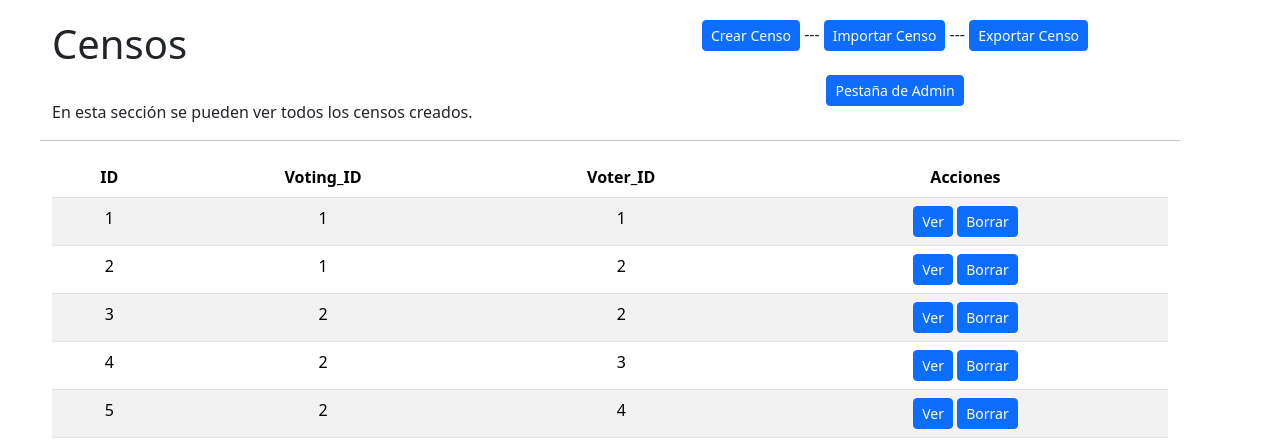
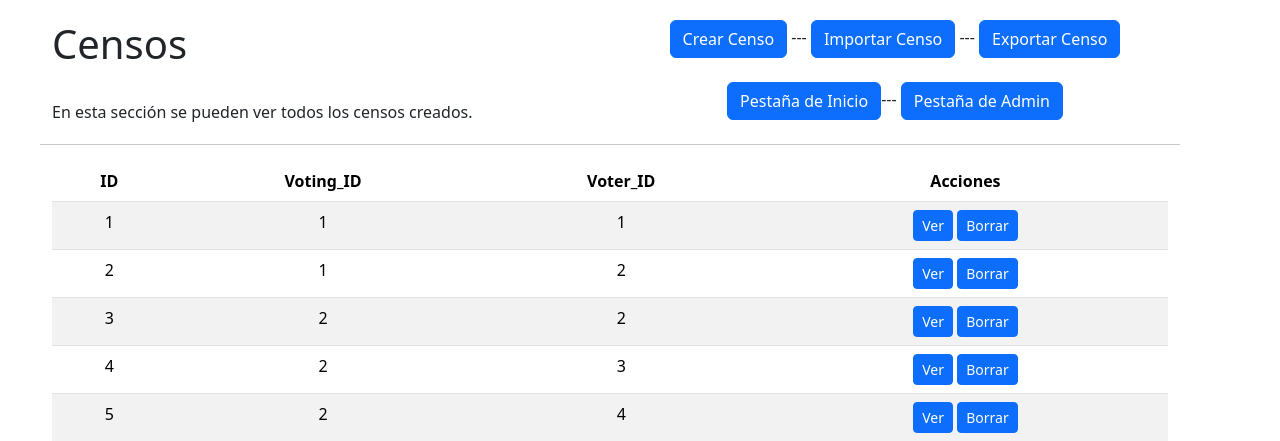
Before and after one commit to davdelcar/decide-single-morancos01, a Django app: page /census/ in a window 1280 px wide. Shown: the top 441 px of the page. Run offline with Django 3.2, Linux system fonts and the light colour scheme; data comes from the database, SQL or seed files in the repository; some libraries are stand-ins or nearby versions.

Commit message:
fix: arreglo de vistas y adición de traducción

```diff
--- a/decide/census/templates/census/census.html
+++ b/decide/census/templates/census/census.html
@@ -10,15 +10,16 @@
     <div class="voting container" style="text-align: center;">
       <div class="row">
         <div class="col-sm" style="text-align: left;">
-          <h1>Censos</h1>
-          <br><p>En esta sección se pueden ver todos los censos creados.</p>
+          <h1>{% trans 'Censos' %}</h1>
+          <br><p>{% trans 'En esta sección se pueden ver todos los censos creados' %}.</p>
         </div>
         <div class="col-sm">
-          <button class="btn btn-primary btn-sm" onclick="window.location.href='/admin/census/census/add'">Crear Censo</button> ---
-          <button class="btn btn-primary btn-sm" onclick="window.location.href='/census/import'">Importar Censo</button> ---
-          <button class="btn btn-primary btn-sm" onclick="window.location.href='/census/export'">Exportar Censo</button><br><br>
+          <button class="btn btn-primary" onclick="window.location.href='/admin/census/census/add'">{% trans 'Crear Censo' %}</button> ---
+          <button class="btn btn-primary" onclick="window.location.href='/census/import'">{% trans 'Importar Censo' %}</button> ---
+          <button class="btn btn-primary" onclick="window.location.href='/census/export'">{% trans 'Exportar Censo' %}</button><br><br>
 
-          <button class="btn btn-primary btn-sm" onclick="window.location.href='/admin/'">Pestaña de Admin</button><br><br>
+          <button class="btn btn-primary" onclick="window.location.href='/'">{% trans 'Pestaña de Inicio' %}</button>---
+          <button class="btn btn-primary" onclick="window.location.href='/admin/'">{% trans 'Pestaña de Admin' %}</button><br><br>
         </div>
         <hr>
       </div>
@@ -30,7 +31,7 @@
               <th>ID</th>
               <th>Voting_ID</th>
               <th>Voter_ID</th>
-              <th>Acciones</th>
+              <th>{% trans 'Acciones' %}</th>
             </tr>
           </thead>
           <tbody>
@@ -40,8 +41,8 @@
                 <td>{{ censu.voting_id }}</td>
                 <td>{{ censu.voter_id }}</td>
                 <td>
-                  <button class="btn btn-primary btn-sm" onclick="window.location.href='/admin/census/census/{{ censu.id }}'">Ver</button>
-                  <button class="btn btn-primary btn-sm" onclick="window.location.href='/admin/census/census/{{ censu.id }}/delete'">Borrar</button>
+                  <button class="btn btn-primary btn-sm" onclick="window.location.href='/admin/census/census/{{ censu.id }}'">{% trans 'Ver' %}</button>
+                  <button class="btn btn-primary btn-sm" onclick="window.location.href='/admin/census/census/{{ censu.id }}/delete'">{% trans 'Borrar' %}</button>
                 </td>
               </tr>
             {% endfor %}
```
Also changed, not shown: decide/authentication/templates/welcome.html (+9 -4 lines), decide/census/templates/census/import.html (+6 -5 lines), decide/census/test_views.py (deleted).
